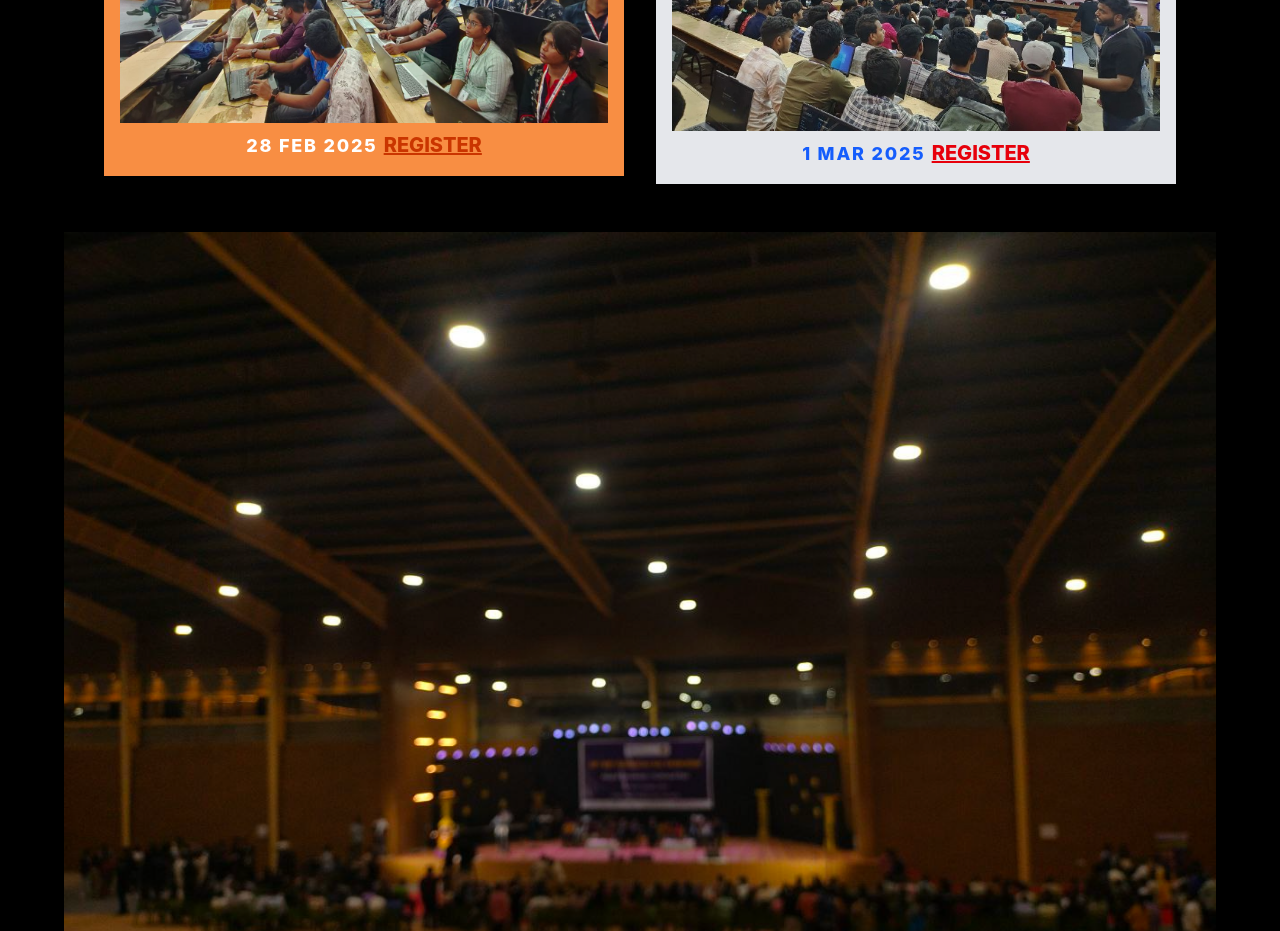
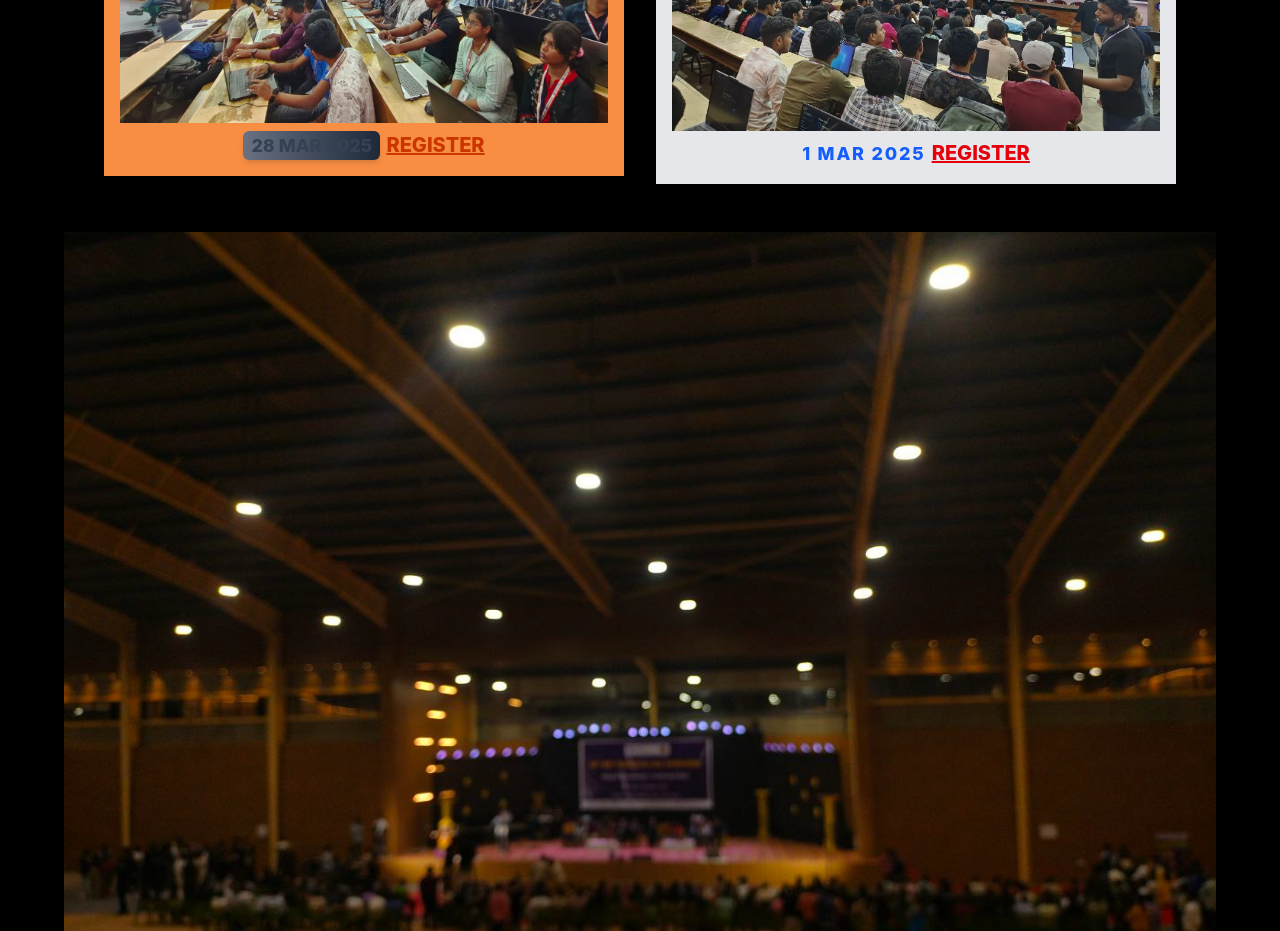
Before and after one commit to Ren1sha/Sankalp, a React (Vite) app: page / in a window 1280 px wide. Shown: the part 2600-3531 px from the top of the page. Built offline with nearby package versions, Linux system fonts and the light colour scheme.

Commit message:
Update Sankalp2025.jsx

```diff
--- a/src/Sankalp2025.jsx
+++ b/src/Sankalp2025.jsx
@@ -146,7 +146,7 @@ const Sankalp2025 = () => {
               <p className="mt-2 text-sm md:text-base">It's a coding competition. Get ready to unleash your coding skills at Code Crusade 3.0</p>
               <img src="/components/students.png" alt="Event 1" className="mt-4 w-full" />
               <p className="text-sm mt-2 font-extrabold text-white">
-                <span className="text-lg text-grey-400 tracking-widest">28 FEB 2025</span> &nbsp;
+                <span className="text-lg text-gray-700 shadow-md bg-gradient-to-r from-gray-500 to-gray-800 px-2 py-1 rounded-md">28 MAR 2025</span> &nbsp;
                 <span className="text-xl font-extrabold text-orange-700 underline hover:text-orange-400 transition duration-300">
                   REGISTER
                 </span>
```
